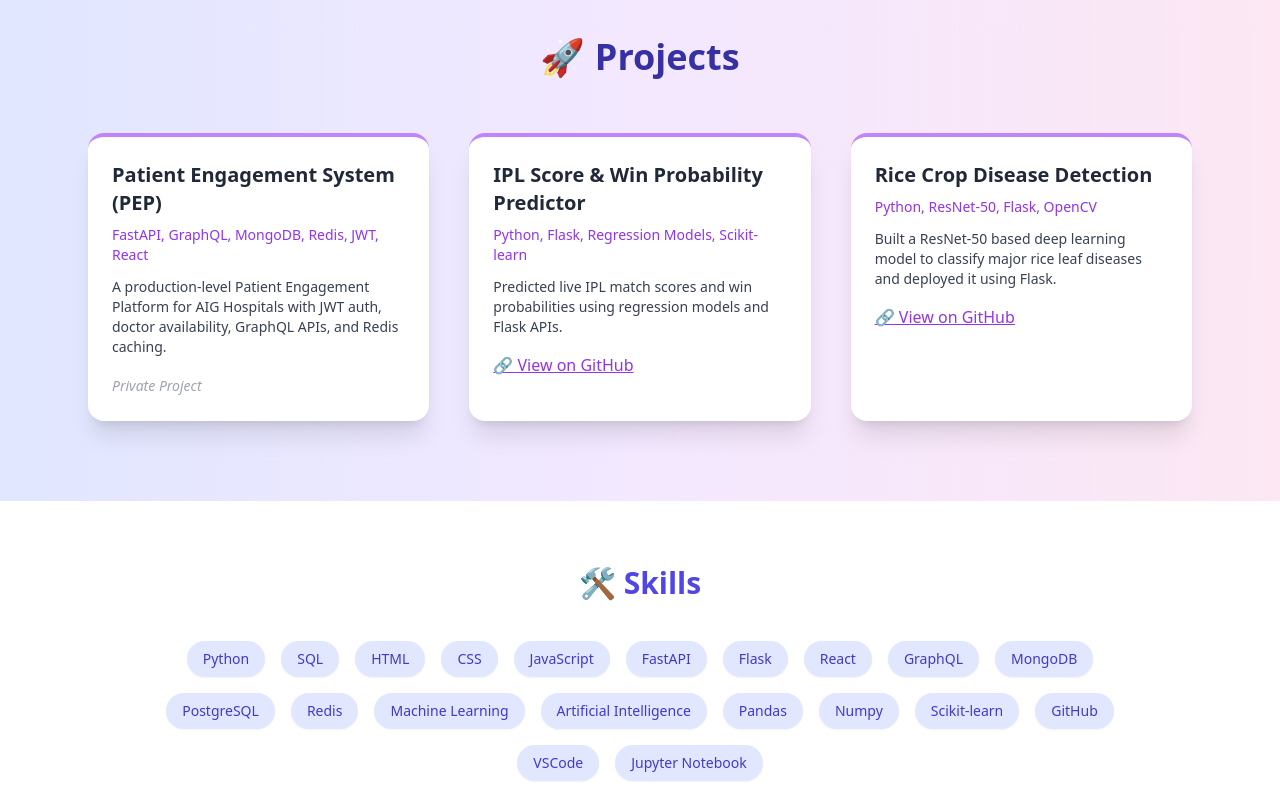
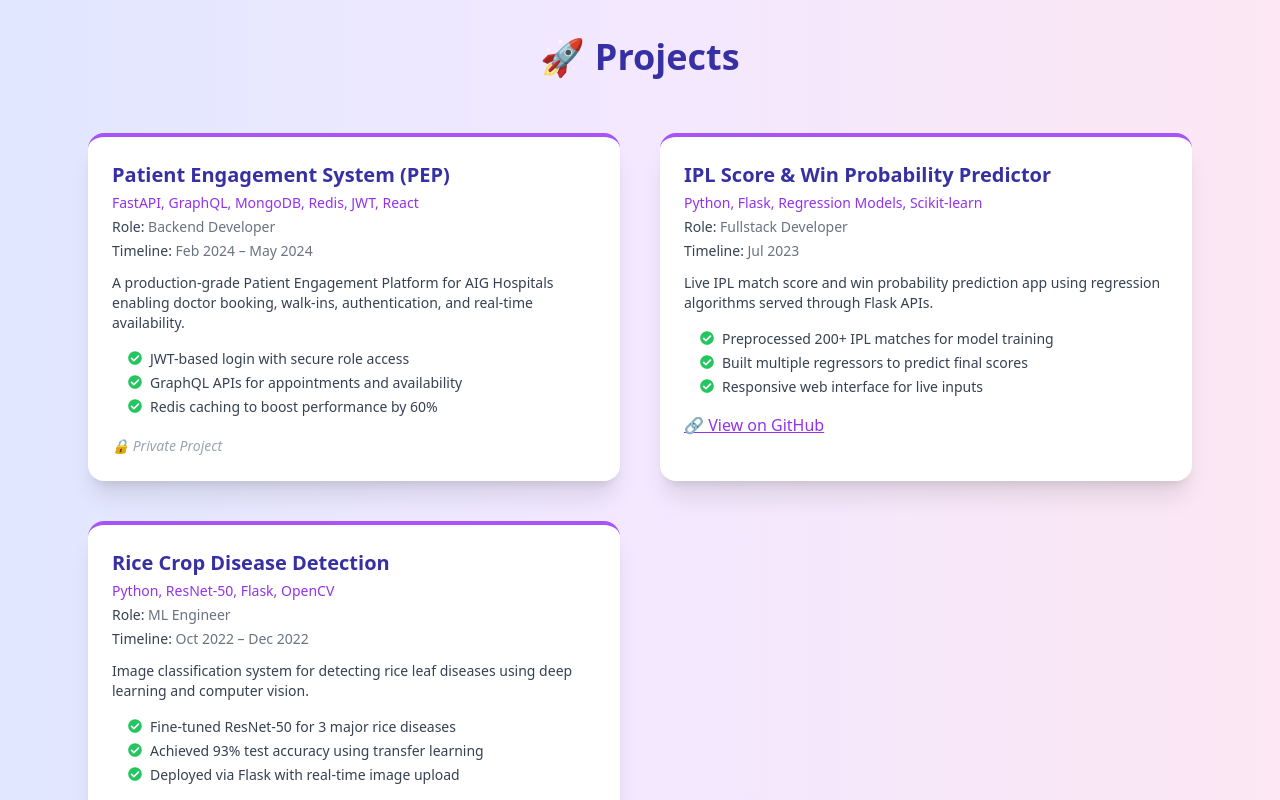
Before and after one commit to kaminiyuvaraju/kaminiyuvaraju, a React (Create React App) app: page / in a window 1280 px wide. Shown: the part 1240-2040 px from the top of the page. Built offline with nearby package versions, Linux system fonts and the light colour scheme; the HTML template or start-up script is replaced by a standard one.

Commit message:
Updated Project Sectu=ion

```diff
--- a/src/components/Projects.js
+++ b/src/components/Projects.js
@@ -1,27 +1,49 @@
 import React from "react";
 import { motion } from "framer-motion";
+import { FaCheckCircle } from "react-icons/fa";
 
 const Projects = () => {
   const projects = [
     {
       title: "Patient Engagement System (PEP)",
       tech: "FastAPI, GraphQL, MongoDB, Redis, JWT, React",
+      role: "Backend Developer",
+      period: "Feb 2024 – May 2024",
       description:
-        "A production-level Patient Engagement Platform for AIG Hospitals with JWT auth, doctor availability, GraphQL APIs, and Redis caching.",
+        "A production-grade Patient Engagement Platform for AIG Hospitals enabling doctor booking, walk-ins, authentication, and real-time availability.",
+      features: [
+        "JWT-based login with secure role access",
+        "GraphQL APIs for appointments and availability",
+        "Redis caching to boost performance by 60%",
+      ],
       link: "N/A",
     },
     {
       title: "IPL Score & Win Probability Predictor",
       tech: "Python, Flask, Regression Models, Scikit-learn",
+      role: "Fullstack Developer",
+      period: "Jul 2023",
       description:
-        "Predicted live IPL match scores and win probabilities using regression models and Flask APIs.",
+        "Live IPL match score and win probability prediction app using regression algorithms served through Flask APIs.",
+      features: [
+        "Preprocessed 200+ IPL matches for model training",
+        "Built multiple regressors to predict final scores",
+        "Responsive web interface for live inputs",
+      ],
       link: "https://github.com/kaminiyuvaraju/IPL_Score_And_Win_Probability_Predictor",
     },
     {
       title: "Rice Crop Disease Detection",
       tech: "Python, ResNet-50, Flask, OpenCV",
+      role: "ML Engineer",
+      period: "Oct 2022 – Dec 2022",
       description:
-        "Built a ResNet-50 based deep learning model to classify major rice leaf diseases and deployed it using Flask.",
+        "Image classification system for detecting rice leaf diseases using deep learning and computer vision.",
+      features: [
+        "Fine-tuned ResNet-50 for 3 major rice diseases",
+        "Achieved 93% test accuracy using transfer learning",
+        "Deployed via Flask with real-time image upload",
+      ],
       link: "https://github.com/kaminiyuvaraju/Rice_Crop_Disease_Detection",
     },
   ];
@@ -41,30 +63,44 @@ const Projects = () => {
           initial={{ opacity: 0, y: -20 }}
           whileInView={{ opacity: 1, y: 0 }}
           transition={{ duration: 0.6 }}
-          viewport={{ once: true }}
         >
           🚀 Projects
         </motion.h2>
 
         <motion.div
-          className="grid gap-10 md:grid-cols-2 lg:grid-cols-3"
+          className="grid gap-10 md:grid-cols-2"
           initial="hidden"
           whileInView="visible"
           transition={{ staggerChildren: 0.2 }}
-          viewport={{ once: true }}
         >
           {projects.map((project, index) => (
             <motion.div
               key={index}
-              className="bg-white rounded-2xl shadow-xl p-6 hover:shadow-2xl hover:scale-[1.02] transition-all duration-300 border-t-4 border-purple-400"
+              className="bg-white rounded-2xl shadow-xl p-6 border-t-4 border-purple-500 hover:shadow-2xl hover:scale-[1.02] transition-all duration-300"
               variants={{
                 hidden: { opacity: 0, y: 30 },
                 visible: { opacity: 1, y: 0 },
               }}
             >
-              <h3 className="text-xl font-bold text-gray-800 mb-2">{project.title}</h3>
-              <p className="text-sm text-purple-600 font-medium mb-3">{project.tech}</p>
-              <p className="text-gray-700 text-sm mb-4">{project.description}</p>
+              <h3 className="text-xl font-bold text-indigo-800 mb-1">{project.title}</h3>
+              <p className="text-sm text-purple-600 font-medium mb-1">{project.tech}</p>
+              <p className="text-sm text-gray-500 mb-1">
+                <span className="font-medium text-gray-700">Role:</span> {project.role}
+              </p>
+              <p className="text-sm text-gray-500 mb-3">
+                <span className="font-medium text-gray-700">Timeline:</span> {project.period}
+              </p>
+              <p className="text-gray-700 mb-4 text-sm">{project.description}</p>
+
+              <ul className="text-gray-700 text-sm mb-4 pl-4 list-disc space-y-1">
+                {project.features.map((feature, i) => (
+                  <li key={i} className="flex items-start gap-2">
+                    <FaCheckCircle className="text-green-500 mt-[2px]" />
+                    {feature}
+                  </li>
+                ))}
+              </ul>
+
               {project.link !== "N/A" ? (
                 <a
                   href={project.link}
@@ -75,7 +111,7 @@ const Projects = () => {
                   🔗 View on GitHub
                 </a>
               ) : (
-                <span className="text-gray-400 italic text-sm">Private Project</span>
+                <span className="text-gray-400 italic text-sm">🔒 Private Project</span>
               )}
             </motion.div>
           ))}
```
